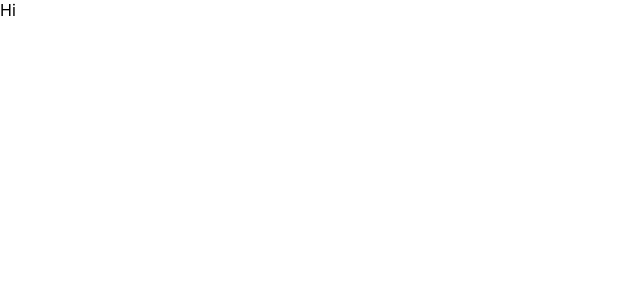
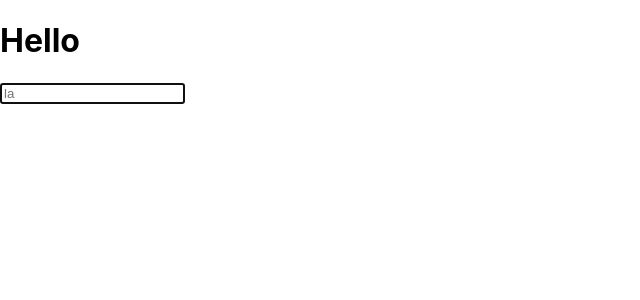
Before and after one commit to rkdls8268/react_hooks, a React (Create React App) app in the folder react_hooks/: page / in a window 1280 px wide. Shown: the top 300 px of the page, without its empty margins (0-640 px from the left). Built offline with nearby package versions, Linux system fonts and the light colour scheme.

Commit message:
add: useRef, useClick

```diff
--- a/react_hooks/src/index.js
+++ b/react_hooks/src/index.js
@@ -2,7 +2,7 @@ import React from 'react';
 import ReactDOM from 'react-dom';
 import './index.css';
 // import App from './App';
-import App from './useEffect/useTitle';
+import App from './useEffect/useClick';
 import reportWebVitals from './reportWebVitals';
 
 ReactDOM.render(
--- /dev/null
+++ b/react_hooks/src/useEffect/useClick.js
@@ -0,0 +1,38 @@
+import React, {useEffect, useRef} from "react";
+
+// 누군가 element를 클릭했을 때 function을 실행시킬 것
+const useClick = (onClick) => {
+    const element = useRef();
+    // if (typeof onClick !== "function") {
+    //     return;
+    // }
+    useEffect(() => {
+        const e = element.current;
+        if (e) {
+            e.addEventListener("click", onClick); // onClick 이벤트 처리
+        }
+        // componentWillUnmount()
+        return () => {
+            if (e) {
+                e.removeEventListener("click", onClick);
+            }
+        };
+    }, []);
+    return element;
+}
+
+const App = () => {
+    const sayHello = () => console.log("hello");
+    const title = useClick(sayHello);
+    // reference 사용
+    const potato = useRef();
+    setTimeout(() => potato.current?.focus(), 3000);
+    return (
+        <div>
+            <h1 ref={title}>Hello</h1>
+            <input ref={potato} placeholder="la" />
+        </div>
+    );
+};
+
+export default App;
```
